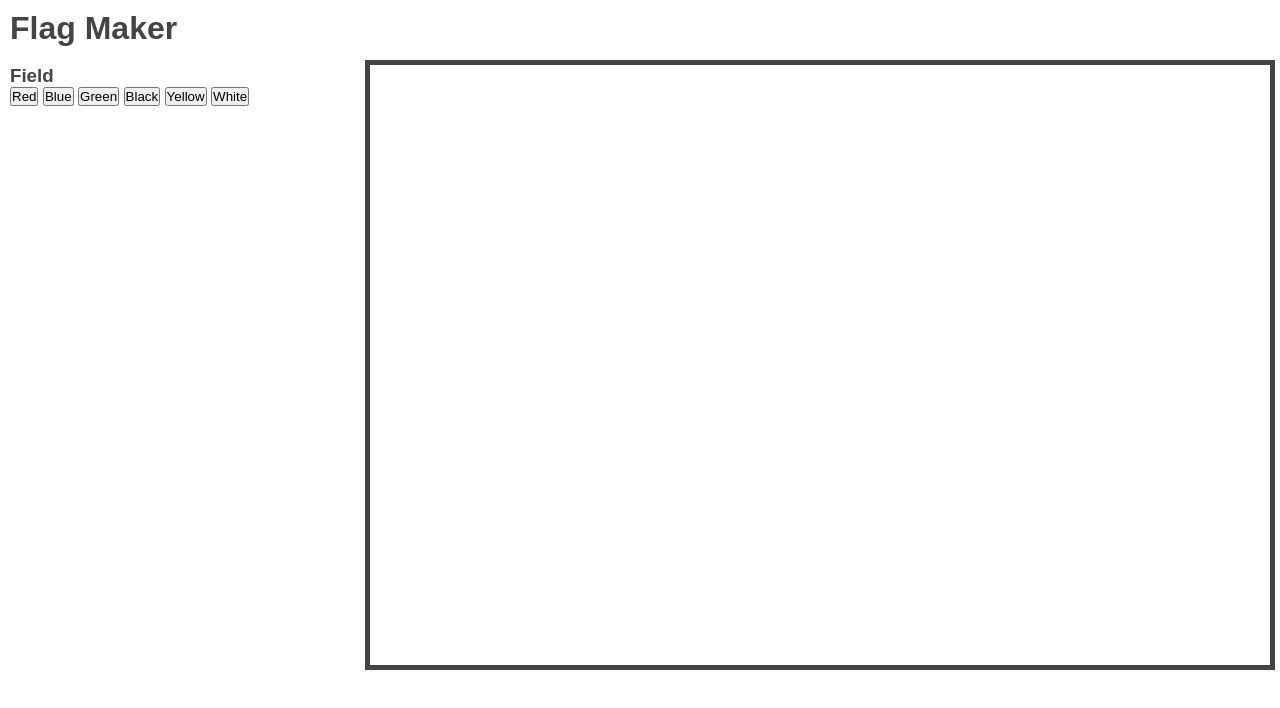
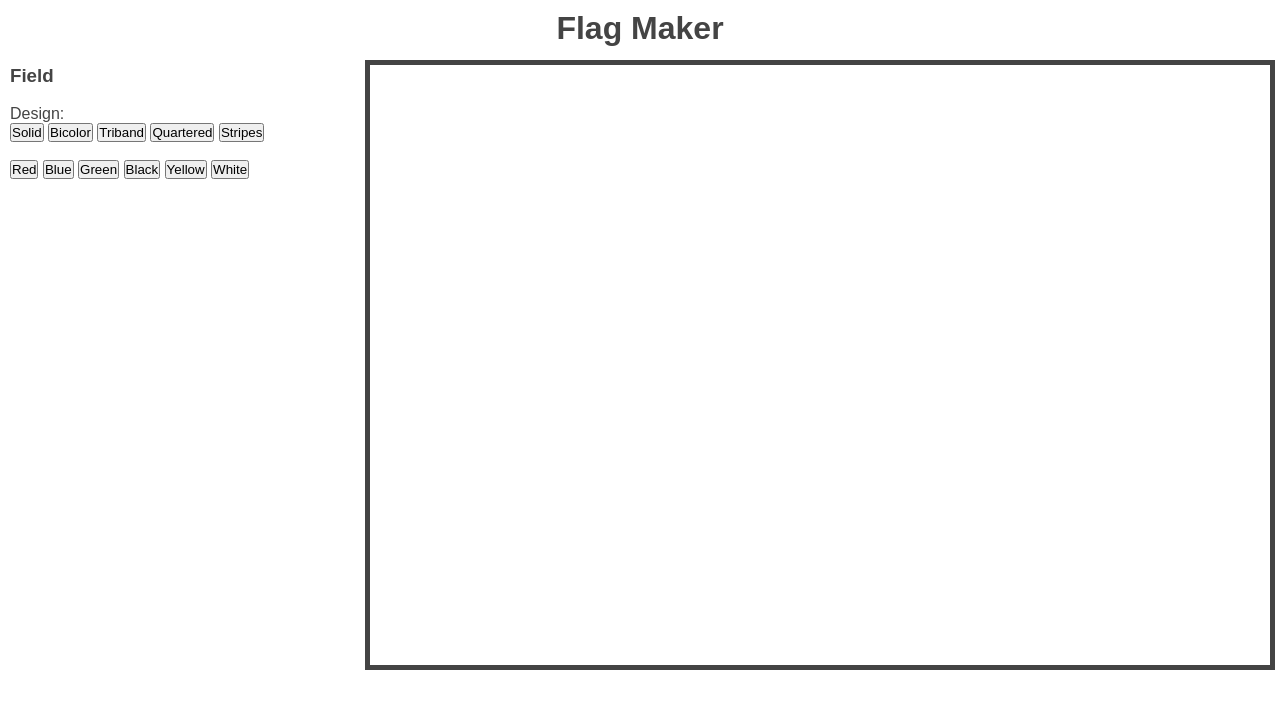
Before and after one commit to Jaleron/flag-maker, a plain HTML site: page index.html in a window 1280 px wide. Drawn offline with Linux system fonts and the light colour scheme.

Commit message:
added field buttons

```diff
--- a/index.html
+++ b/index.html
@@ -9,7 +9,7 @@
 </head>
 
 <body>
-    <div id="title">
+    <div id="title" style="text-align: center;">
         <h1>Flag Maker</h1><br>
     </div>
 
@@ -20,7 +20,14 @@
     </div>
 
     <div id="field">
-        <h3>Field</h3>
+        <h3>Field</h3><br>
+        <p>Design:</p>
+        <button>Solid</button>
+        <button>Bicolor</button>
+        <button>Triband</button>
+        <button>Quartered</button>
+        <button>Stripes</button>
+        <br><br>
         <button>Red</button>
         <button>Blue</button>
         <button>Green</button>
```
